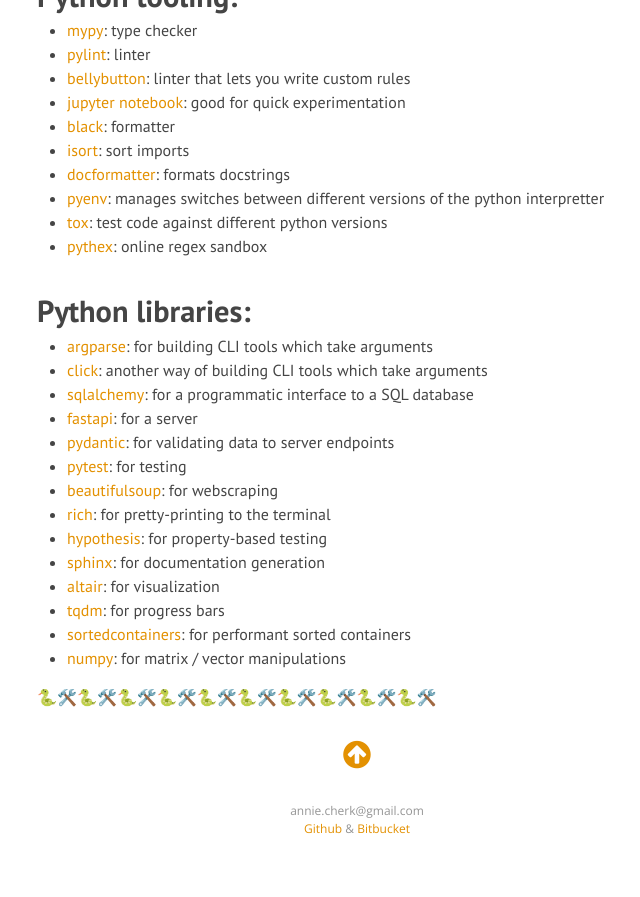
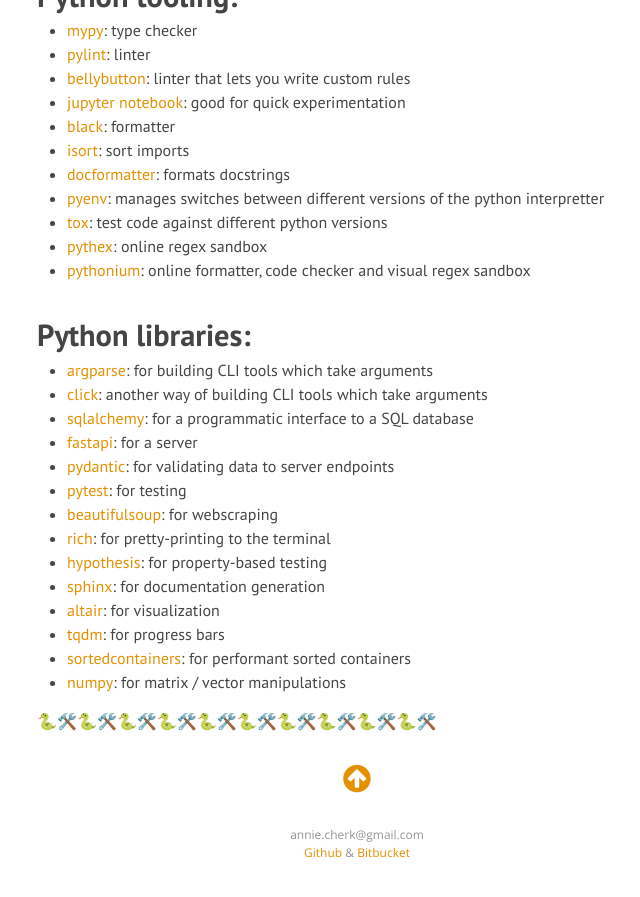
Before and after one commit to anniecherk/anniecherk.github.io, a Jekyll site: the page built from _posts/2021-11-01-python-cribsheet.markdown, in a window 1280 px wide and 900 px high, scrolled down 855 px. Shown: the top 897 px of the window, without its empty margins (283-923 px from the left). Built offline with Jekyll 4.4.1, drawn with Linux system fonts in a browser that asks for light colours; nearby versions of some CDN libraries.

Commit message:
Add Pythonium to Python tooling / 2021-11-01-python-cribsheet.markdown

```diff
--- a/_posts/2021-11-01-python-cribsheet.markdown
+++ b/_posts/2021-11-01-python-cribsheet.markdown
@@ -26,6 +26,7 @@
 - [pyenv](https://github.com/pyenv/pyenv): manages switches between different versions of the python interpretter
 - [tox](https://tox.wiki/en/latest/index.html): test code against different python versions
 - [pythex](https://pythex.org/): online regex sandbox
+- [pythonium](https://pythonium.net/): online formatter, code checker and visual regex sandbox
 
 # Python libraries:
 - [argparse](https://docs.python.org/3/library/argparse.html): for building CLI tools which take arguments
```
